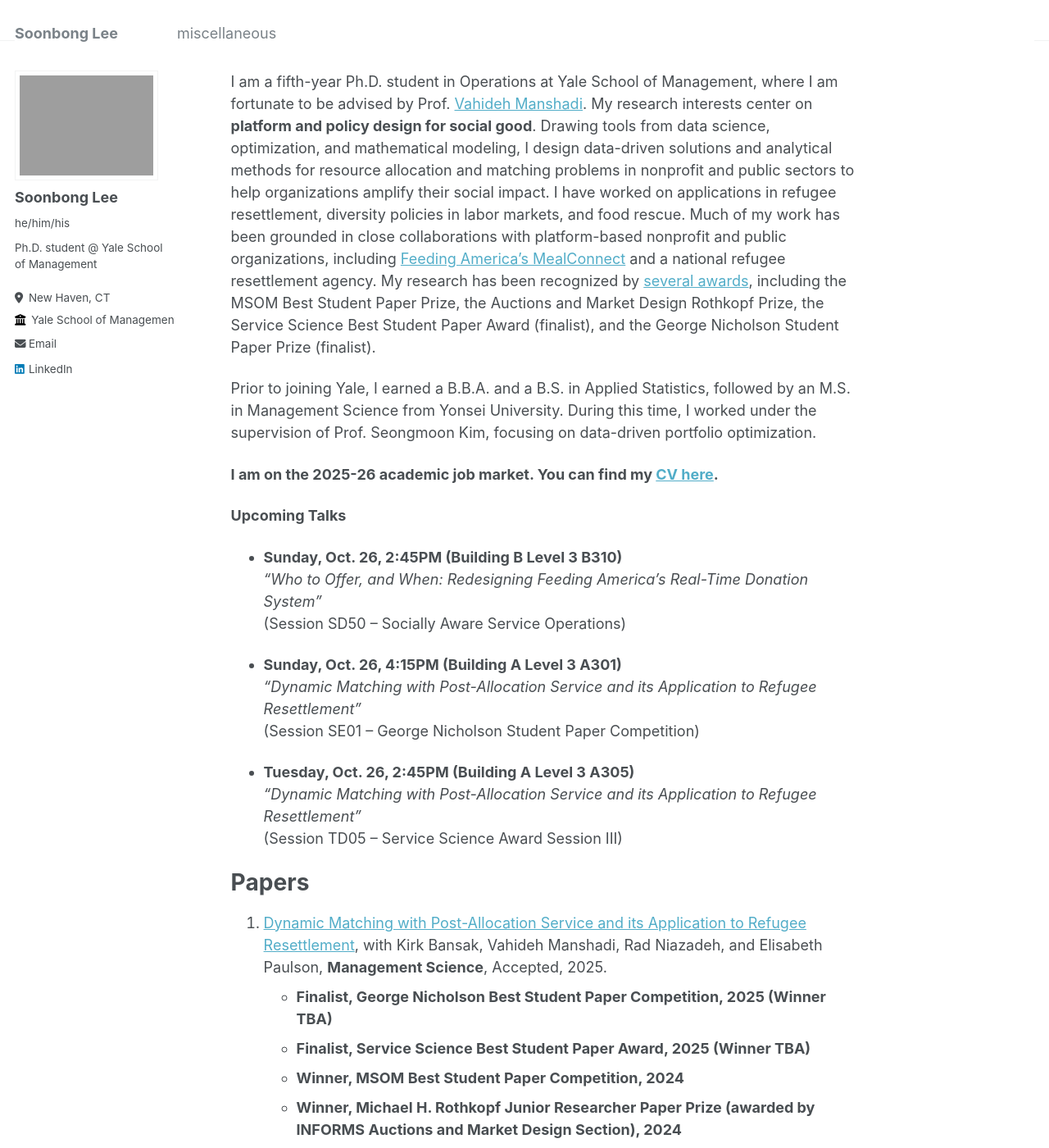
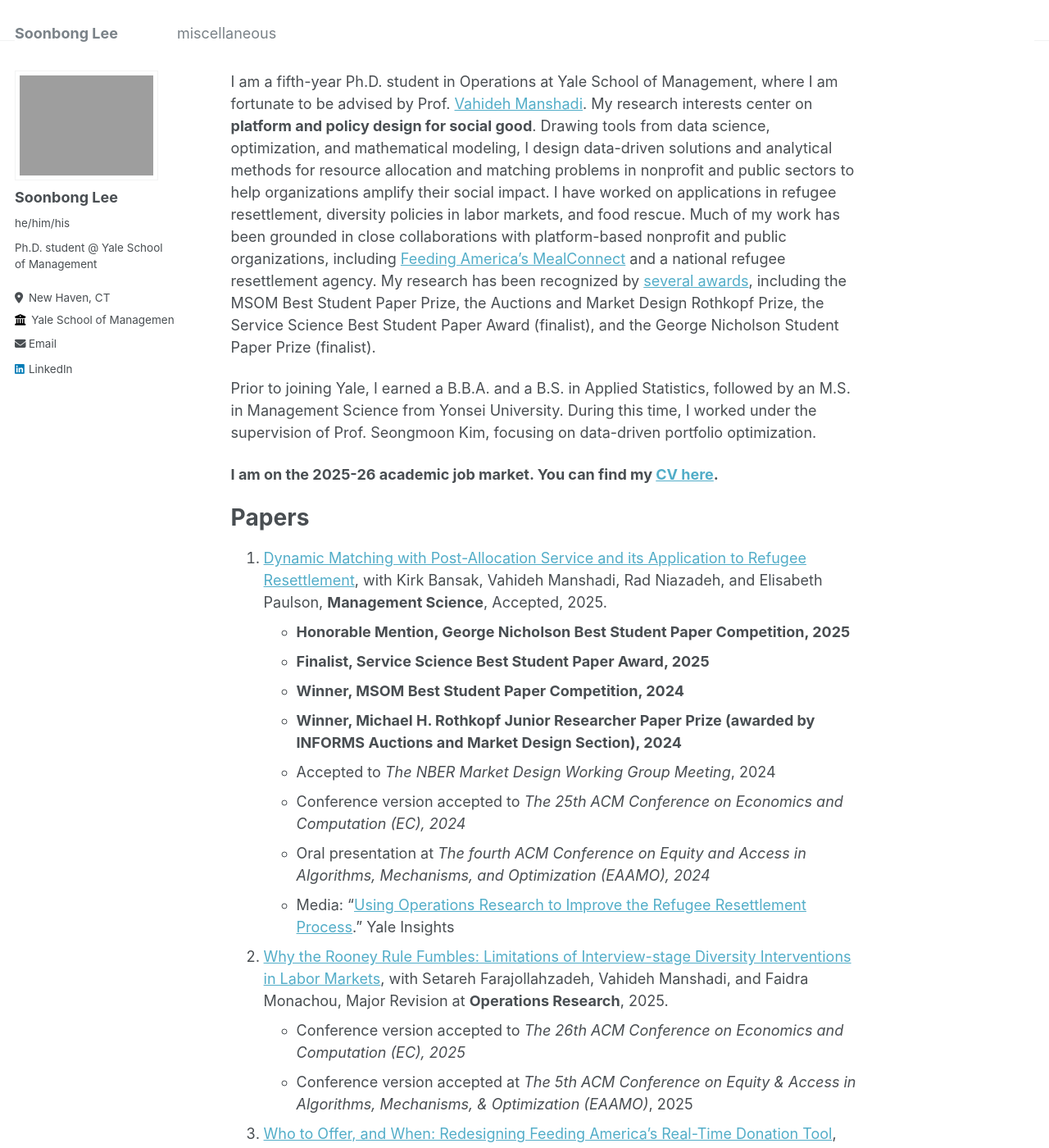
Before and after one commit to soonbong-lee/soonbong-lee.github.io, a Jekyll site: the page built from _pages/about.md, in a window 1280 px wide and 1400 px high. Shown: the whole window at 82% size. Built offline with Jekyll 4.4.1, drawn with Linux system fonts in a browser that asks for light colours.

Commit message:
Update about.md

```diff
--- a/_pages/about.md
+++ b/_pages/about.md
@@ -15,6 +15,7 @@ Prior to joining Yale, I earned a B.B.A. and a B.S. in Applied Statistics, follo
 <p><strong>I am on the 2025-26 academic job market. You can find my
 <a href="/files/Soonbong_Lee_CV_Sep_2025 v4.pdf">CV here</a>.</strong></p>
 
+<!--
 **Upcoming Talks**
 
 - **Sunday, Oct. 26, 2:45PM (Building B Level 3 B310)**
@@ -28,13 +29,13 @@ Prior to joining Yale, I earned a B.B.A. and a B.S. in Applied Statistics, follo
 - **Tuesday, Oct. 26, 2:45PM (Building A Level 3 A305)**
   *“Dynamic Matching with Post-Allocation Service and its Application to Refugee Resettlement”*
   (Session TD05 – Service Science Award Session III)
-
+-->
 
 Papers
 ======
 1. [Dynamic Matching with Post-Allocation Service and its Application to Refugee Resettlement](https://papers.ssrn.com/sol3/papers.cfm?abstract_id=4748762), with Kirk Bansak, Vahideh Manshadi, Rad Niazadeh, and Elisabeth Paulson, **Management Science**, Accepted, 2025.
-- **Finalist, George Nicholson Best Student Paper Competition, 2025 (Winner TBA)**
-- **Finalist, Service Science Best Student Paper Award, 2025 (Winner TBA)**
+- **Honorable Mention, George Nicholson Best Student Paper Competition, 2025**
+- **Finalist, Service Science Best Student Paper Award, 2025**
 - **Winner, MSOM Best Student Paper Competition, 2024**
 - **Winner, Michael H. Rothkopf Junior Researcher Paper Prize (awarded by INFORMS Auctions and Market Design Section), 2024**
 - Accepted to *The NBER Market Design Working Group Meeting*, 2024
```
